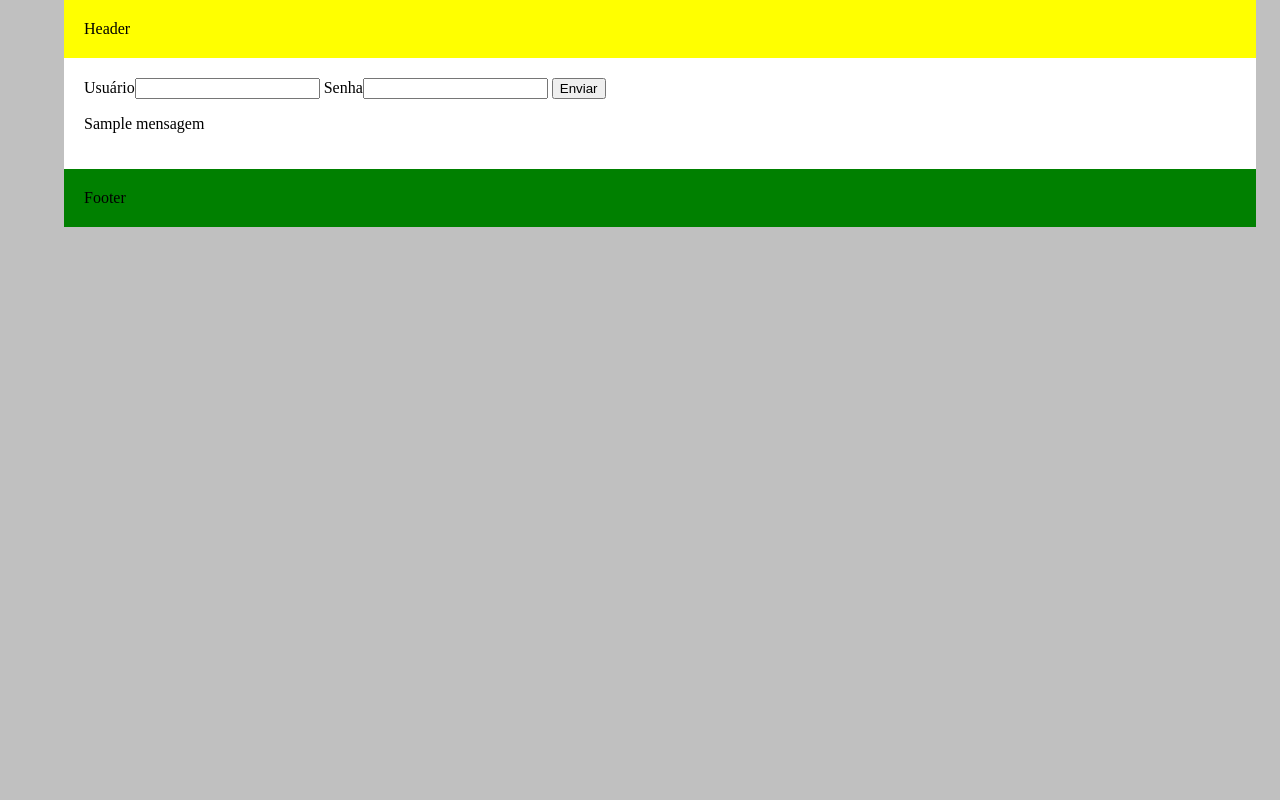
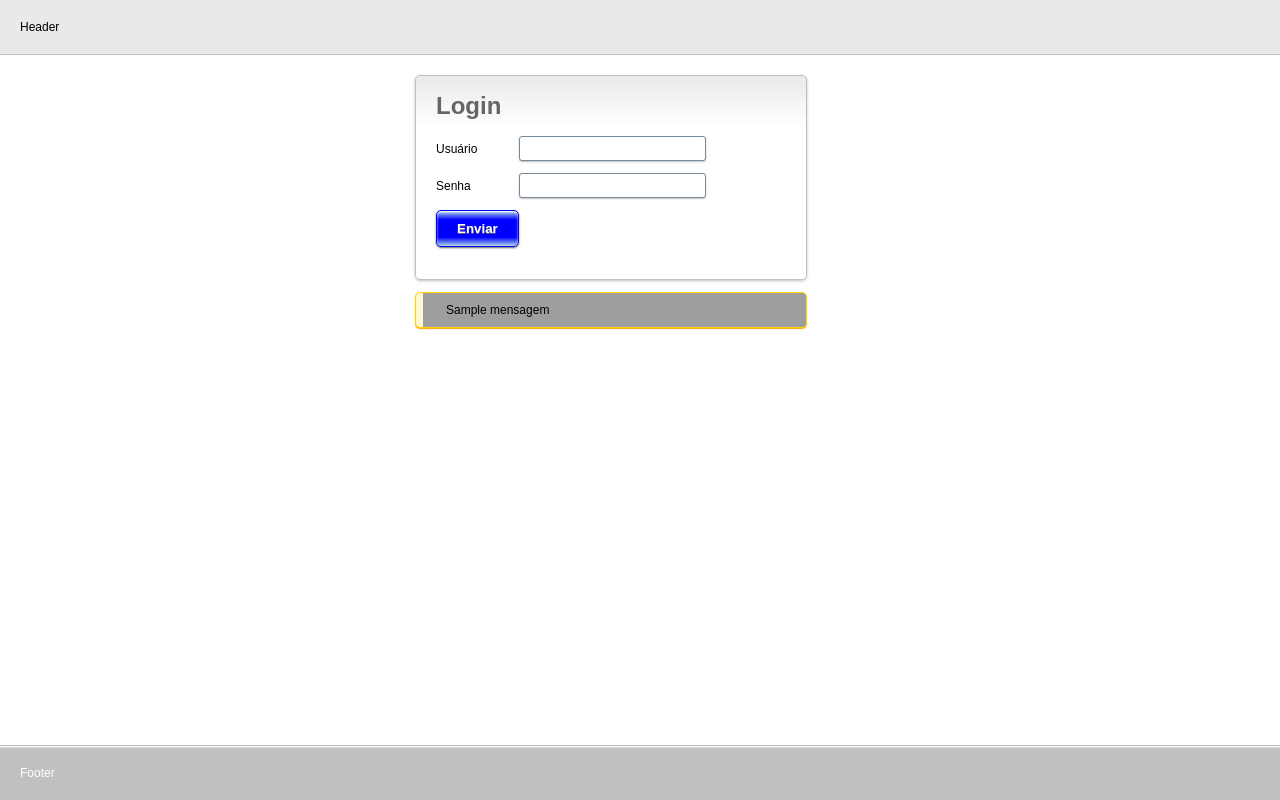
Before and after one commit to adutrajr/piloto-agendamento, a PHP site: template view/login/index.php in a window 1280 px wide. Run offline with PHP 8.4, Linux system fonts and the light colour scheme; the template is opened without the code that fills it: most values are stand-ins (such as "Sample title", 1, 10 or a date in 2020); some libraries are stand-ins or nearby versions; grey boxes are pictures that could not be loaded.

Commit message:
Primeiros testes com a formatação da página de login, modificações principalmente no arquivo de CSS do template.

```diff
--- a/public/css/padrao.css
+++ b/public/css/padrao.css
@@ -1,21 +1,111 @@
-/*
-To change this license header, choose License Headers in Project Properties.
-To change this template file, choose Tools | Templates
-and open the template in the editor.
-*/
-/*
-    Created on : 04/01/2017, 18:11:57
-    Author     : adriano
-*/
+/**
+ * Arquivo CSS padrão, aqui devem ficar as regras globais usadas em todo o
+ * sistema, tamanhos para títulos, tipos de fonte padrão, etc.
+ * As regras de formatação para o template devem ficar aqui também.
+ * Ainda é um rascunho, não sei se funciona nos outros navegadores, só testei no
+ * Chrome.
+ *
+ * 04/01/2017 adriano
+ */
 
 b { color: red; }
 
-body { background-color: silver; padding: 0; margin: 0; }
+body {
+    background-color: #fff;
+    padding: 0;
+    margin: 0;
+    font-family: sans-serif;
+    font-size: 12px;
+}
 
-#box { width: 90%; position: relative; left: 50%; margin-left: -45%; }
+#box {
+    width: 100%;
+    min-height: 100%;
+}
 
-#header { width: 100%; background-color: yellow; padding: 20px; }
+#header {
+    background-color: #e9e9e9;
+    padding: 20px;
+    border-bottom: 1px solid silver;
+}
 
-#footer { width: 100%; background-color: green; padding: 20px; }
+#footer {
+    bottom: 0;
+    position: absolute;
+    border-top: 1px solid silver;
+    background: -webkit-gradient(linear, left top, left bottom, color-stop(0%, white), color-stop(5%, silver)) !important;
+    background-color: #e9e9e9;
+    color: white;
+    padding: 20px 0 20px 0;
+    width: 100%;
+}
 
-#body { width: 100%; background-color: white; padding: 20px; }
+#footer p {
+    margin: 0 20px 0 20px;
+    padding: 0;
+}
+
+#body {
+    background-color: white;
+    padding: 20px;
+}
+
+form {
+    width: 350px;
+    background-color: white;
+    border: solid 1px silver;
+    border-radius: 5px;
+    padding: 0 20px 20px 20px;
+    box-shadow: 0 1px 3px silver;
+    background: -webkit-gradient(linear, left top, left bottom, color-stop(0%, #e9e9e9), color-stop(25%, white)) !important;
+    background-color: #e9e9e9;
+}
+
+form h1 {
+    color: #666;
+}
+
+form label {
+    display: inline-block;
+    width: 80px;
+}
+
+p.mensagem {
+    width: 350px;
+    padding: 10px;
+    padding-left: 30px;
+    border-radius: 5px;
+    border: 1px solid gold;
+
+    background-image: url(../images/error.png);
+    background-repeat: no-repeat;
+    background-position: 7px center;
+    background-color: lemonchiffon;
+    box-shadow:  0 1px 1px orange;
+}
+
+/* garante que a caixa de mensagem quando aparecer estará alinhada ao formulário
+de login */
+form, p.mensagem {
+    position: relative;
+    left: 50%;
+    margin-left: -225px;
+}
+
+input[type=submit] {
+    padding: 10px 20px;
+    border: 1px solid blue;
+    border-radius: 5px;
+    background: -webkit-gradient(linear, left top, left bottom, color-stop(0%,lightblue), color-stop(25%,blue), color-stop(75%,blue), color-stop(100%,lightblue)) !important;
+    box-shadow: inset 0 1px 2px #fff, 0px 1px 2px #666;
+    text-shadow: 0 1px 0 #666;
+    color: white;
+    font-weight: bold;
+}
+
+input[type=text],input[type=password]{
+    padding: 4px;
+    border: 1px solid lightslategrey;
+    border-radius: 3px;
+    box-shadow:  0 1px 2px silver;
+}
--- a/view/login/index.php
+++ b/view/login/index.php
@@ -1,8 +1,16 @@
+
 <form method="post" action="<?=BASE_URL?>login/logon">
-    <label>Usuário</label><input name="usuario" type="text" value=""/>
-    <label>Senha</label><input name="senha" type="password" value=""/>
-    <input type="submit" value="Enviar" />
-    <?php if(isset($params['mensagem'])) { ?>
-    <p><?=$params['mensagem']?></p>
-    <?php } ?>
+    <h1>Login</h1>
+    <p>
+        <label for=usuario"">Usuário</label>
+        <input name="usuario" type="text" value=""/>
+    </p>
+    <p>
+        <label for="senha">Senha</label>
+        <input name="senha" type="password" value=""/>
+    </p>
+    <p><input class="botao" type="submit" value="Enviar" /></p>
 </form>
+<?php if(isset($params['mensagem'])) { ?>
+<p class="mensagem"><?=$params['mensagem']?></p>
+<?php } ?>
--- a/view/template/footer.php
+++ b/view/template/footer.php
@@ -8,7 +8,9 @@
  */
 ?>
 </div>
-            <div id="footer">Footer</div>
+            <div id="footer">
+                <p>Footer</p>
+            </div>
         </div>
     </body>
 </html>
```
